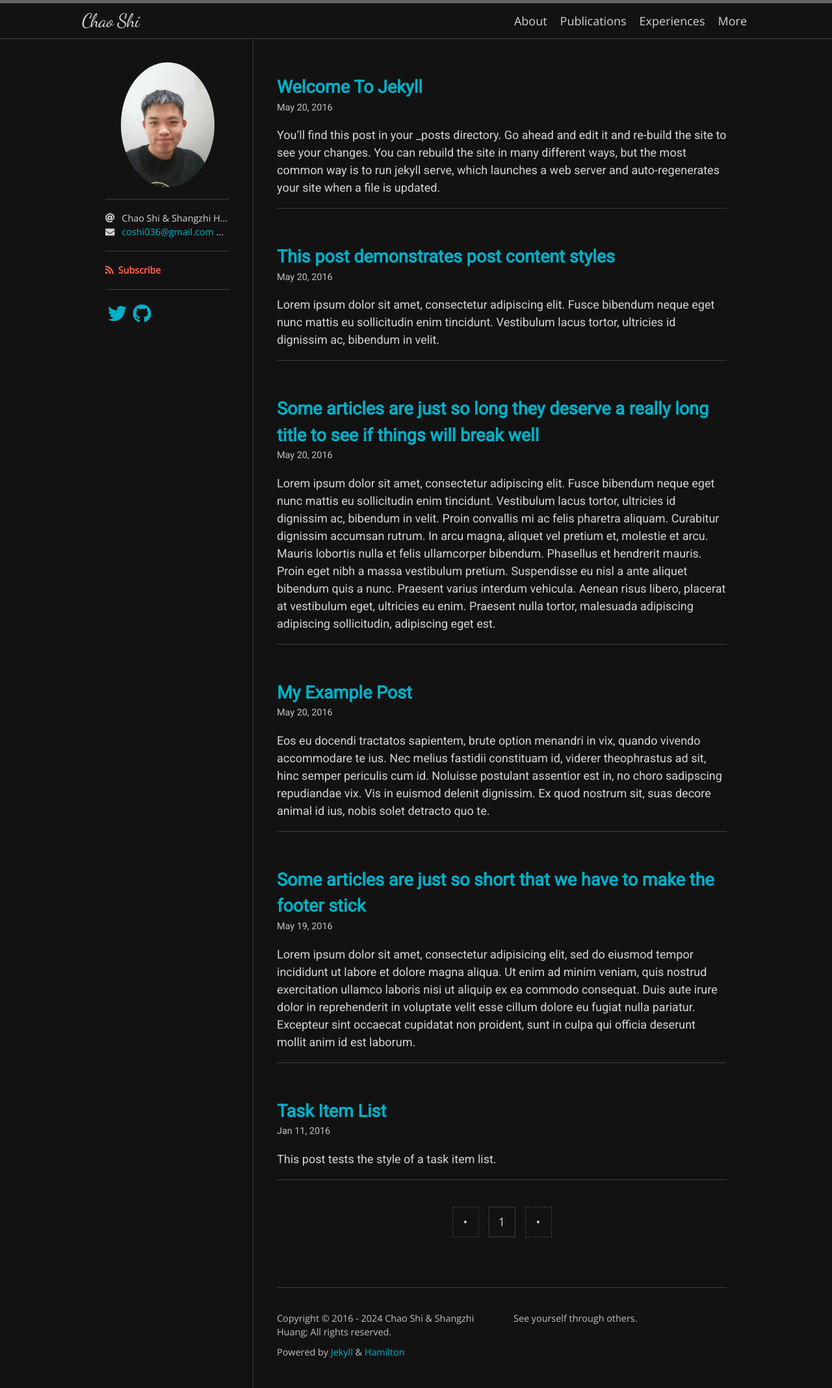
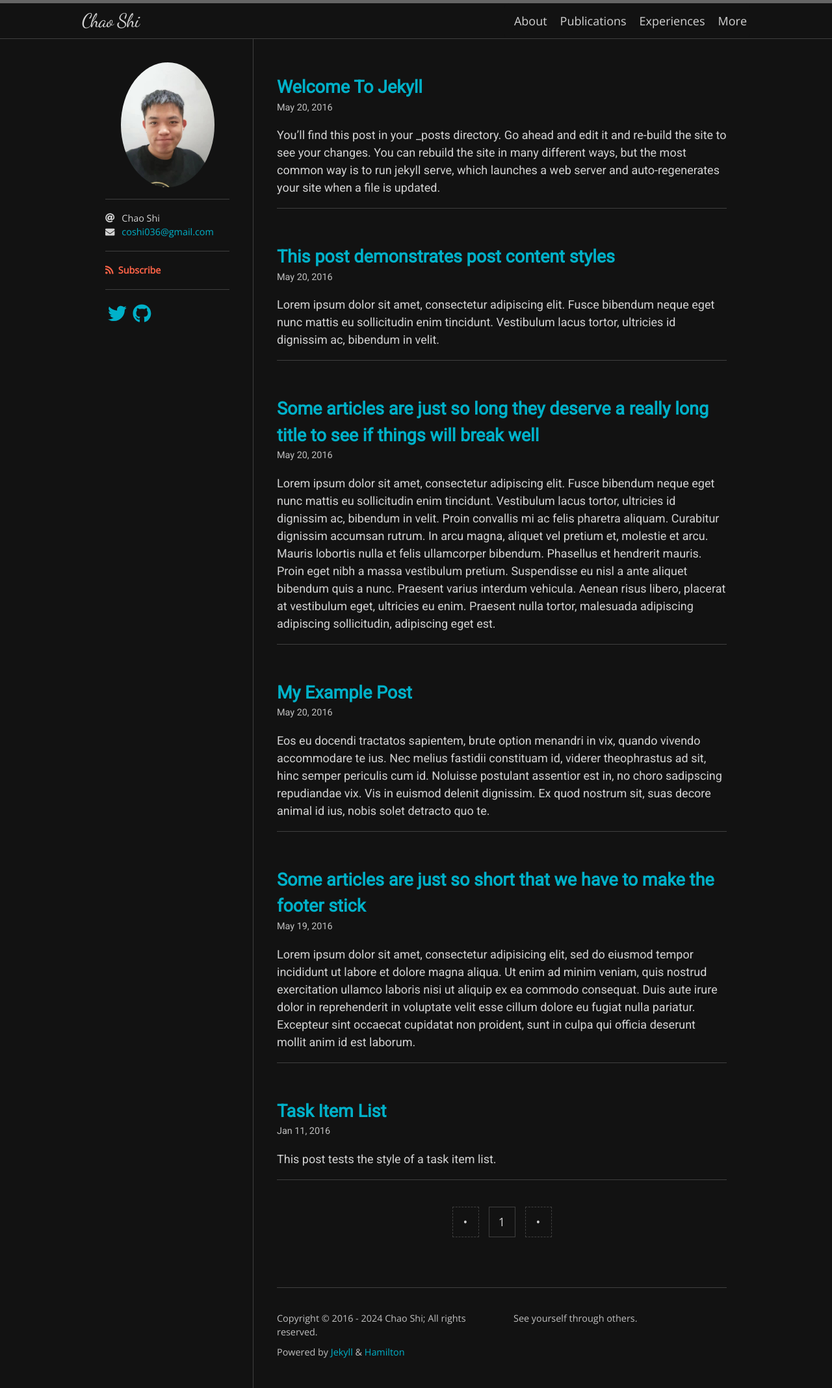
Before and after one commit to ChaoShi036/ChaoShi036.github.io, a Jekyll site: the page built from index.html, in a window 1280 px wide. Shown: the whole page at 65% size. Built offline with Jekyll 4.4.1, drawn with Linux system fonts in a browser that asks for light colours; nearby versions of some CDN libraries; some web fonts are replaced; the list of posts is cut into pages by our own code.

Commit message:
Update _config.yml

```diff
--- a/_config.yml
+++ b/_config.yml
@@ -1,8 +1,8 @@
 title: Chao Shi
 description: See yourself through others.
-author: Chao Shi & Shangzhi Huang
+author: Chao Shi
 avatar: /logo.png
-email: coshi036@gmail.com & ngzhio@gmail.com
+email: coshi036@gmail.com
 
 plugins:
   - jekyll-seo-tag
```
